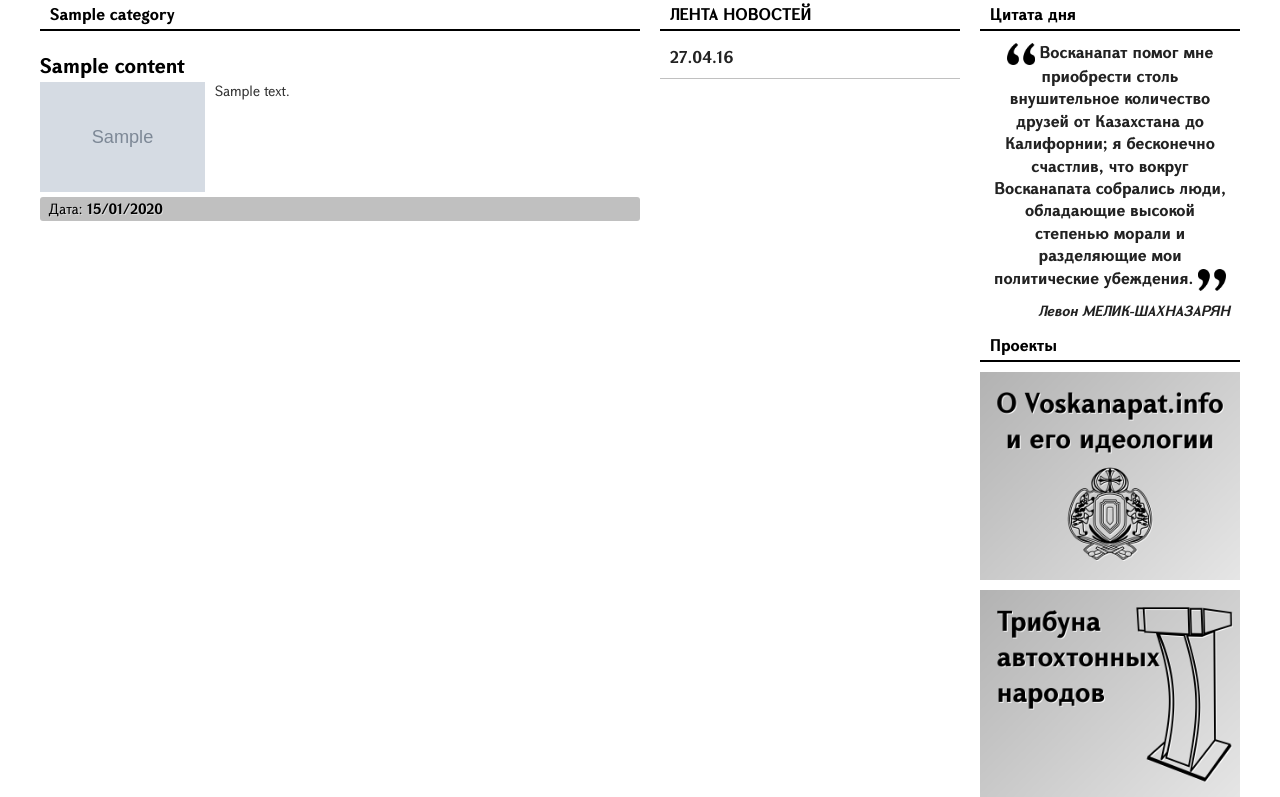
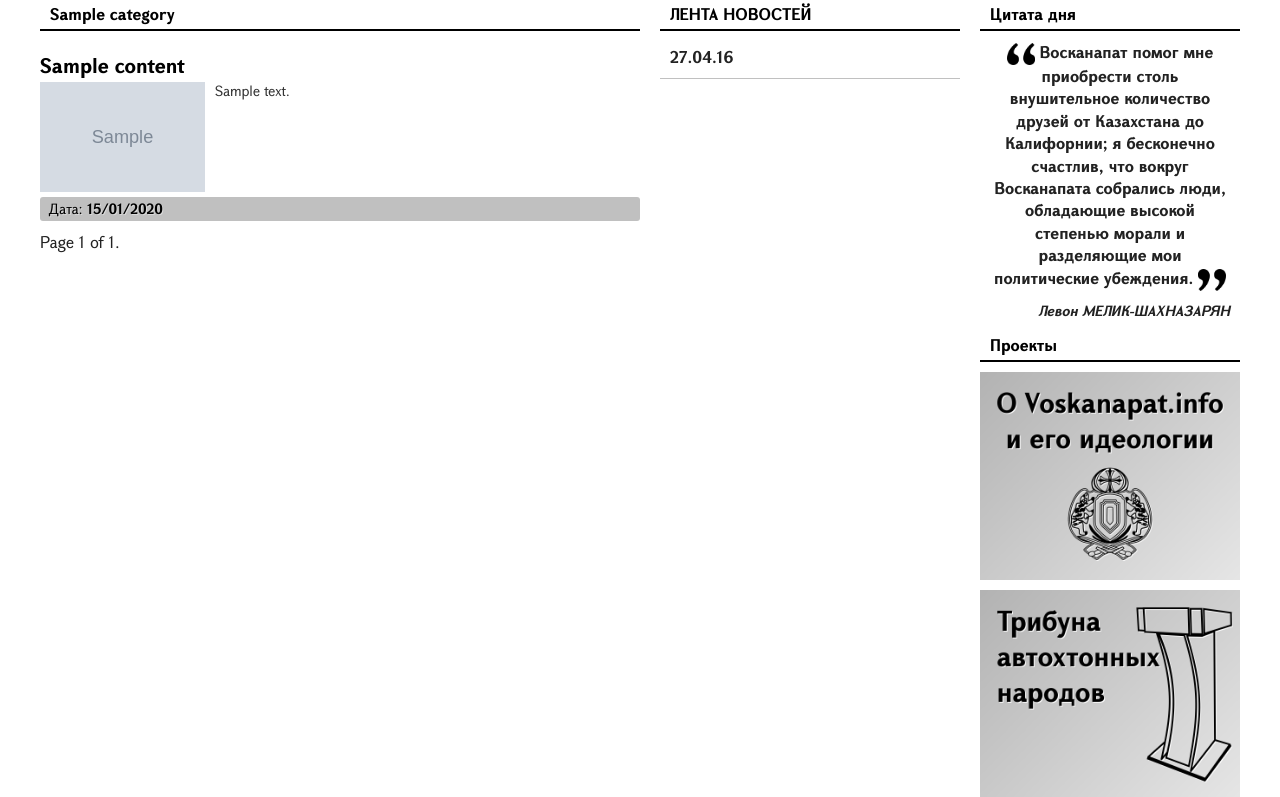
Before and after one commit to Aghabekyan/Ararat-Django-, a Django app: page /category/1/ in a window 1280 px wide. Shown: the part 135-932 px from the top of the page. Run offline with Django 3.2, Linux system fonts and the light colour scheme; tables that the repository leaves empty hold one stand-in row (values such as "Sample post"); grey boxes marked "Sample" are stand-in pictures; some libraries are stand-ins or nearby versions.

Commit message:
add paginator module

```diff
--- a/blog/templates/cat.html
+++ b/blog/templates/cat.html
@@ -25,6 +25,21 @@
 			</div>
 		</div>
 		{% endfor %}
+<div class="pagination">
+    <span class="step-links">
+        {% if contacts.has_previous %}
+            <a href="?page={{ contacts.previous_page_number }}">previous</a>
+        {% endif %}
+
+        <span class="current">
+            Page {{ contacts.number }} of {{ contacts.paginator.num_pages }}.
+        </span>
+
+        {% if contacts.has_next %}
+            <a href="?page={{ contacts.next_page_number }}">next</a>
+        {% endif %}
+    </span>
+</div>
 	</div>
 </div>
 {% endblock %}
--- a/blog/views.py
+++ b/blog/views.py
@@ -1,5 +1,6 @@
 from django.shortcuts import render
 from blog.models import Content, Category
+from django.core.paginator import Paginator, EmptyPage, PageNotAnInteger
 import pprint
 import urlparse
 # Create your views here.
@@ -9,14 +10,26 @@ from django.shortcuts import render_to_response
 
 news_line = Content.objects.filter().order_by('-pub_date')[:5]
 
+
 def index(request):
     return render_to_response('base.html', {'news_line': news_line})
+
 
 def category(request, cat_id):
     data = Content.objects.filter(category=cat_id)
     category = Category.objects.get(pk=cat_id)
+    paginator = Paginator(data, 25) # Show 25 contacts per page
+    page = request.GET.get('page')
+    try:
+        contacts = paginator.page(page)
+    except PageNotAnInteger:
+        # If page is not an integer, deliver first page.
+        contacts = paginator.page(1)
+    except EmptyPage:
+        # If page is out of range (e.g. 9999), deliver last page of results.
+        contacts = paginator.page(paginator.num_pages)
     print data
-    return render_to_response('cat.html', {'data': data, 'category': category})
+    return render_to_response('cat.html', {'data': contacts, 'category': category, 'contacts': contacts})
 
 
 def article(request, article_id):
@@ -28,7 +41,7 @@ def article(request, article_id):
         try:
             video = query["v"][0]
         except:
-            video = '';
+            video = ''
         return video
 
     data = {
@@ -39,4 +52,4 @@ def article(request, article_id):
         'video': youtubeUrlId(res.video),
         'url': request.get_full_path(),
     }
-    return render_to_response('article.html', {'data': data, 'news_line':news_line})
+    return render_to_response('article.html', {'data': data, 'news_line': news_line})
```
